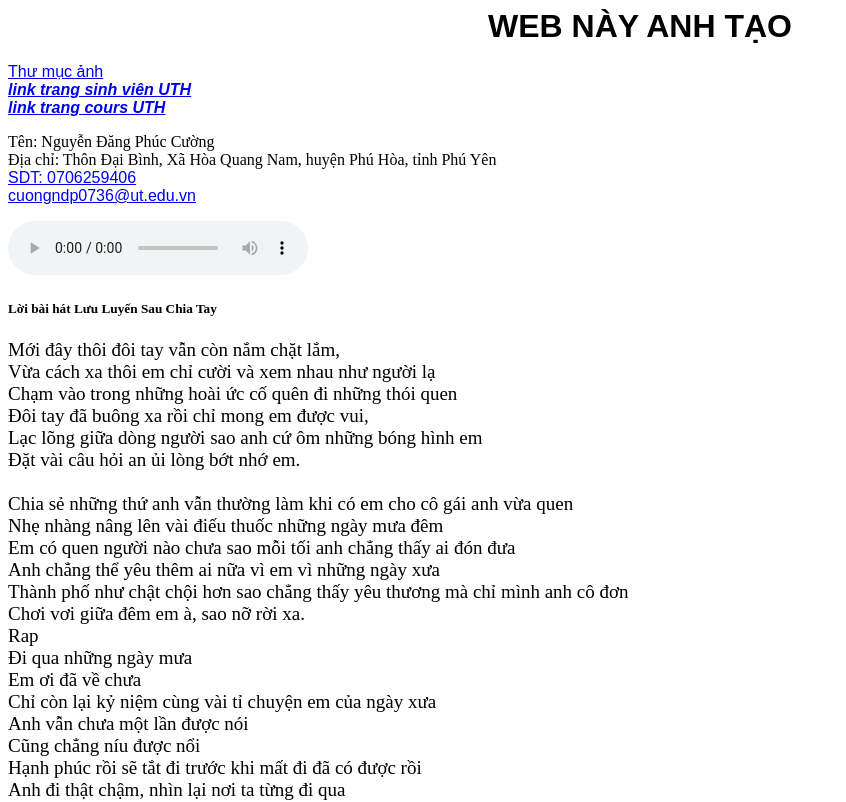
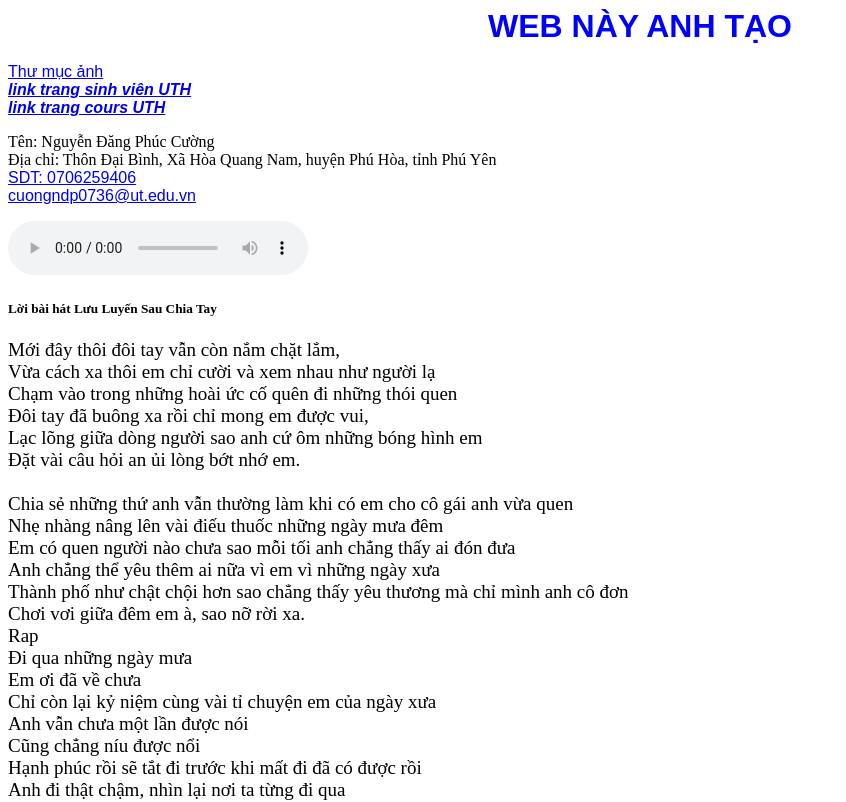
Before and after one commit to cuongndp/anh, a plain HTML site: page index.html in a window 1280 px wide. Shown: the top 802 px of the page, without its empty margins (0-846 px from the left). Drawn offline with Linux system fonts and the light colour scheme.

Commit message:
thay doi

```diff
--- a/index.html
+++ b/index.html
@@ -7,7 +7,7 @@
   </head>
   <body>
     <link rel="stylesheet" href="css.css">
-    <h1>WEB NÀY ANH TẠO</h1><br>
+    <h1 style="color:blue">WEB NÀY ANH TẠO</h1><br>
     <a href="./img.html" target="_blank">Thư mục ảnh</a><br>
     <a href="https://sv.ut.edu.vn/" target="_blank"><b><i>link trang sinh viên UTH</i></b></a><br>
     <a href="https://courses.ut.edu.vn/" target="_blank"><b><i>link trang cours UTH</i></b></a><br>
```
